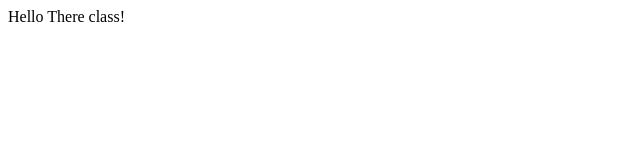
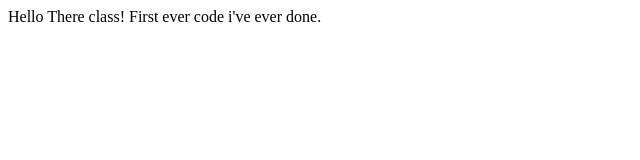
Before and after one commit to Kevinkbjwpf/Bonnet_Kevin_WPF, a plain HTML site: page AssociatingJS/index.html in a window 1280 px wide. Shown: the whole page, without its empty margins (0-640 px from the left). Drawn offline with Linux system fonts and the light colour scheme.

Commit message:
First coding work i've done, but still have a long way to go to get better at this.

```diff
--- a/AssociatingJS/index.html
+++ b/AssociatingJS/index.html
@@ -6,6 +6,6 @@
      </head>
      <body>
      	<!-- write a note -->
-     	Hello There class!
+     	Hello There class! First ever code i've ever done.
      </body>
 <html>
```
